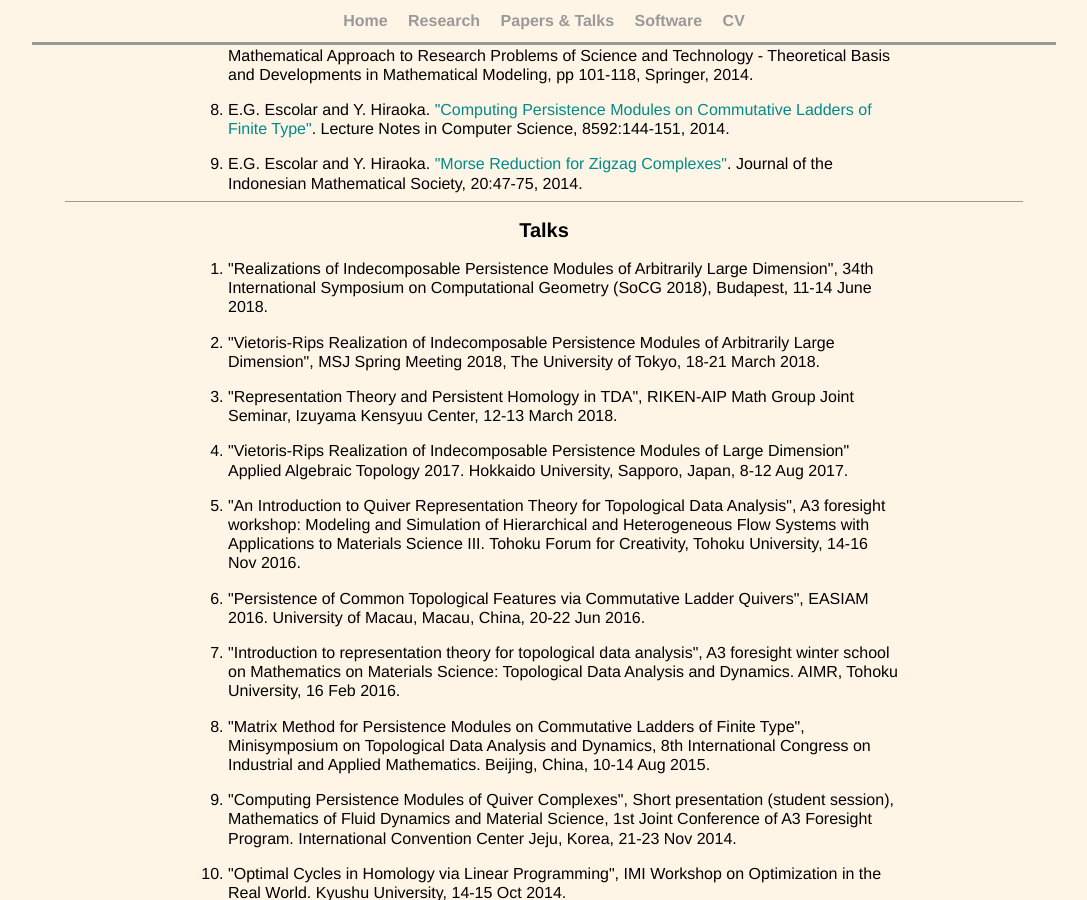
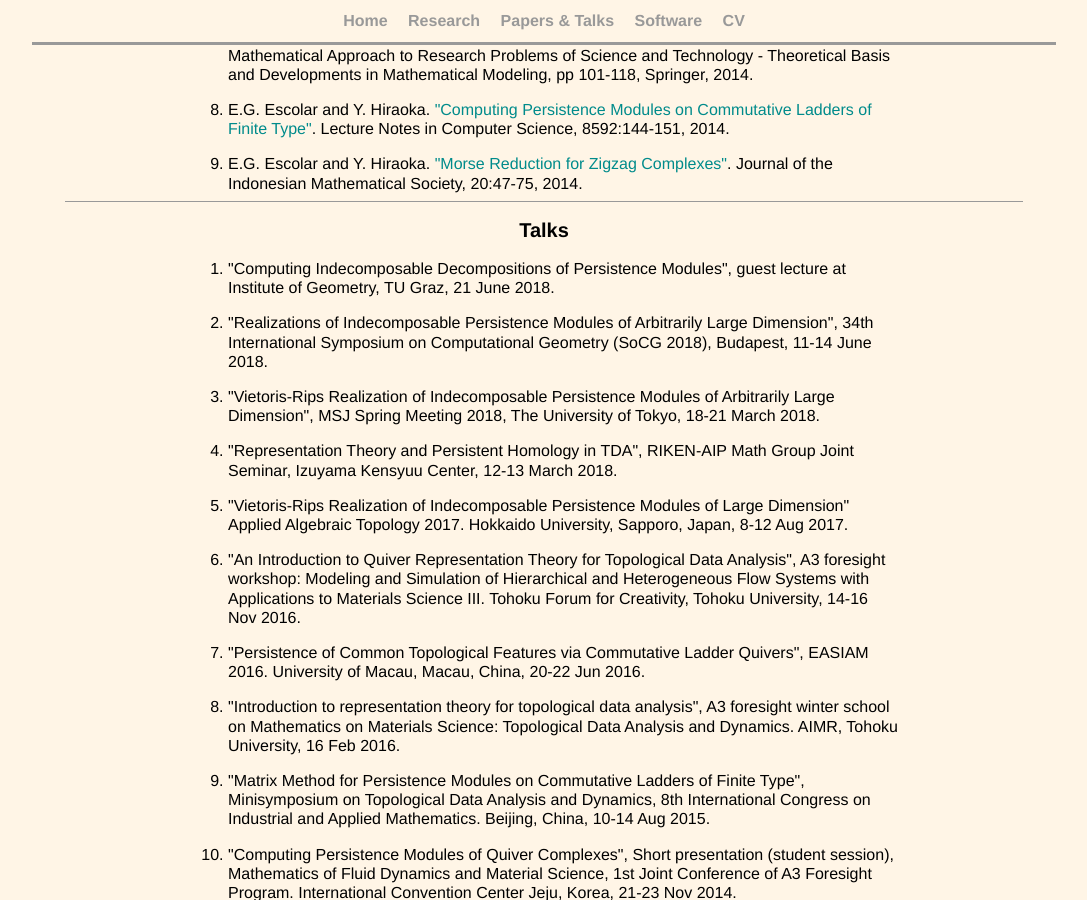
Before and after one commit to emerson-escolar/emerson-escolar.github.io, a Jekyll site: the page built from research_lists.html, in a window 1280 px wide and 900 px high, scrolled down 794 px. Shown: the whole window, without its empty margins (96-1183 px from the left). Built offline with Jekyll 4.4.1, drawn with Linux system fonts in a browser that asks for light colours.

Commit message:
at talk at TU Graz info

```diff
--- a/research_lists.html
+++ b/research_lists.html
@@ -97,6 +97,9 @@ title: Emer's Papers & Talks
 	<h2> Talks </h2>
 	<ol class="wordbox paperlist">
 		<li>
+			"Computing Indecomposable Decompositions of Persistence Modules",	guest lecture at Institute of Geometry, TU Graz, 21 June 2018.
+		</li>
+		<li>
 			"Realizations of Indecomposable Persistence Modules of Arbitrarily Large Dimension", 34th International Symposium on Computational Geometry (SoCG 2018), Budapest, 11-14 June 2018.
 
 		<li>
```
